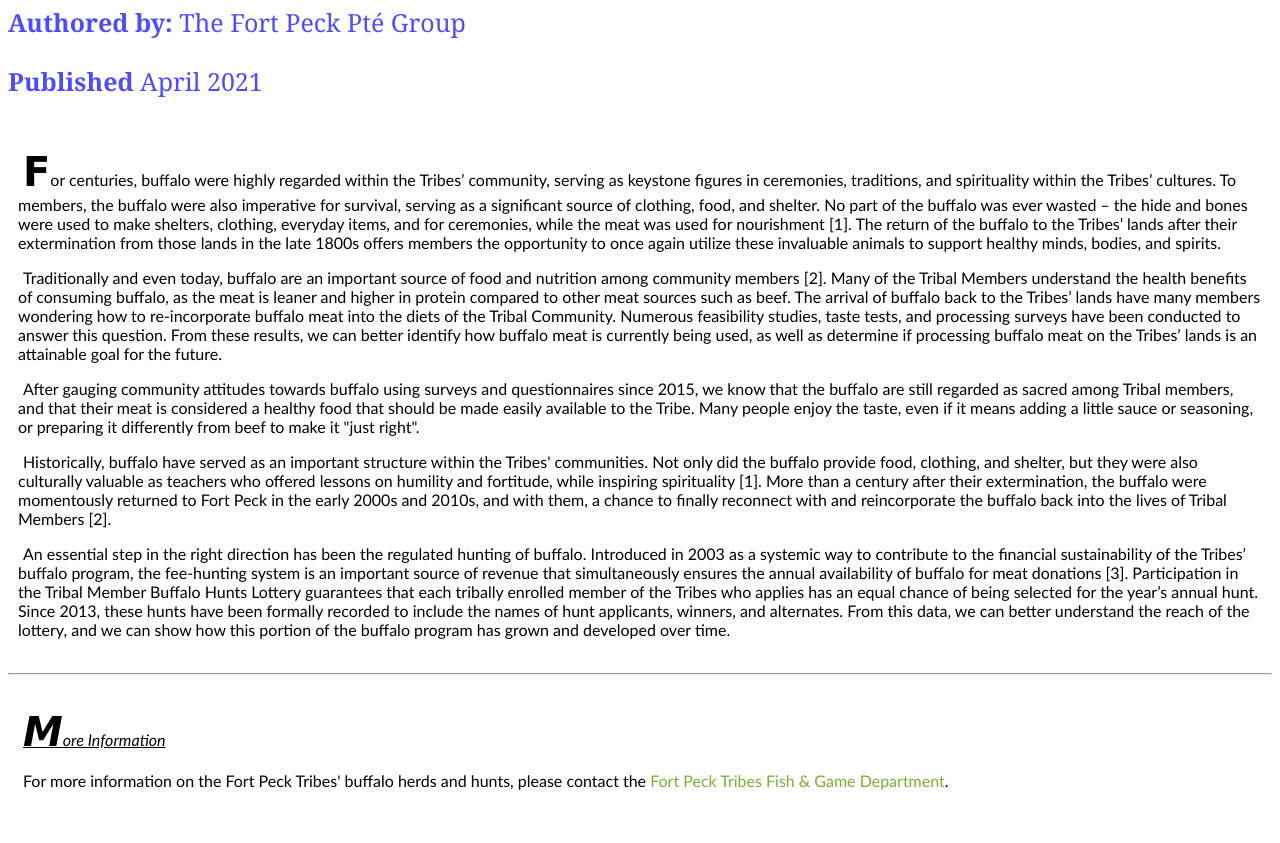
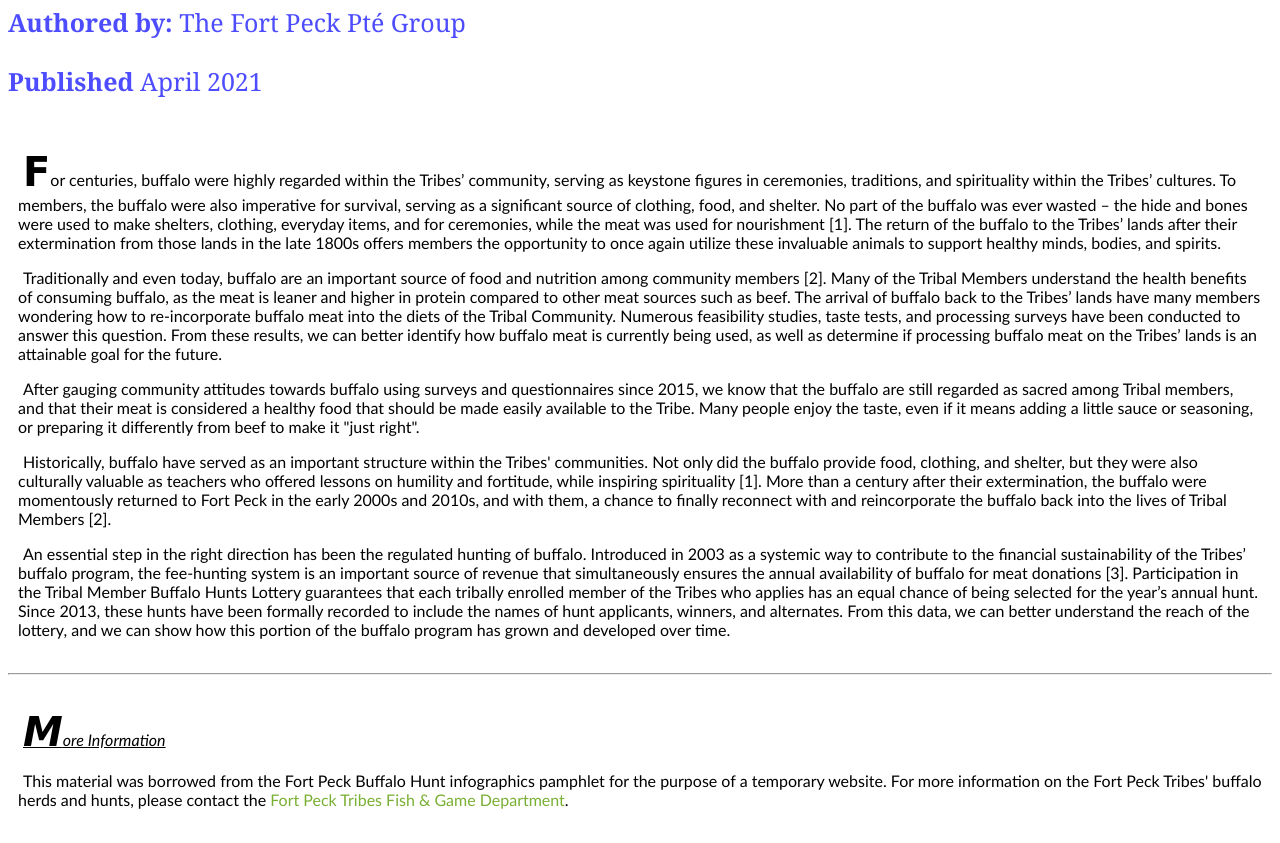
Before and after one commit to lmtobias90/web-dev-hw, a plain HTML site: page exercise-7/index.html in a window 1280 px wide. Shown: the part 206-1049 px from the top of the page. Drawn offline with Linux system fonts and the light colour scheme.

Commit message:
Update index.html

```diff
--- a/exercise-7/index.html
+++ b/exercise-7/index.html
@@ -86,7 +86,7 @@
 
       <div class="text" id=more-info>
         <p><u><i>More Information</i></u></p>
-        <p> For more information on the Fort Peck Tribes' buffalo herds and hunts, please contact the <a href="https://fortpecktribes.org/government/departments/" title="More Info & Contact">Fort Peck Tribes Fish & Game Department</a>.
+        <p> This material was borrowed from the Fort Peck Buffalo Hunt infographics pamphlet for the purpose of a temporary website.  For more information on the Fort Peck Tribes' buffalo herds and hunts, please contact the <a href="https://fortpecktribes.org/government/departments/" title="More Info & Contact">Fort Peck Tribes Fish & Game Department</a>.
       </div>
 
     </body>
```
